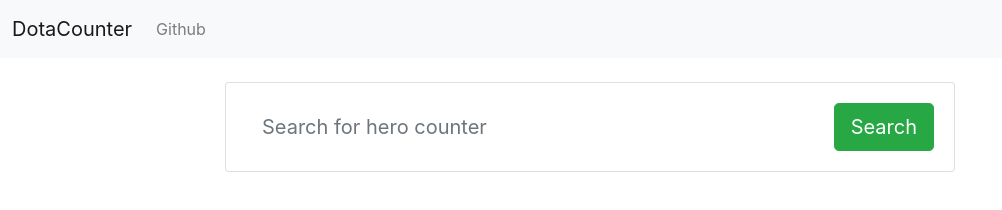
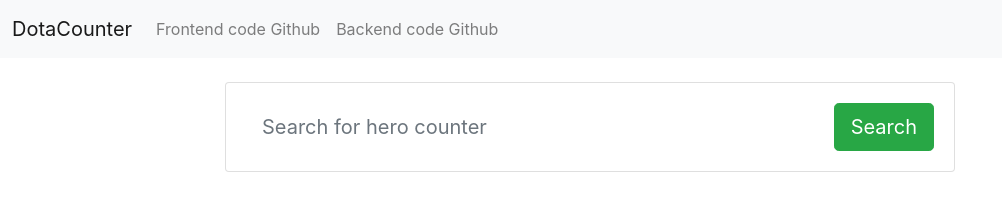
Before and after one commit to vinaycalastry/dotacounter-frontend, a plain HTML site: page index.html in a window 1280 px wide. Shown: the full height of the page, 50-1052 px from the left. Drawn offline with nearby package versions, Linux system fonts and the light colour scheme.

Commit message:
Minor url fixes

```diff
--- a/index.html
+++ b/index.html
@@ -31,7 +31,11 @@
       <ul class="navbar-nav">
 
         <li class="nav-item">
-          <a class="nav-link" href="https://github.com/vinaycalastry/DotaCounter">Github</a>
+          <a class="nav-link" href="https://github.com/vinaycalastry/dotacounter-frontend">Frontend code Github</a>
+        </li>
+
+		<li class="nav-item">
+          <a class="nav-link" href="https://github.com/vinaycalastry/dotacounter-backend">Backend code Github</a>
         </li>
 
       </ul>
@@ -109,12 +113,12 @@
   <script src="js/plugins.js"></script>
   <script src="js/main.js"></script>
 
-  <!-- Google Analytics: change UA-XXXXX-Y to be your site's ID.
+  <!-- Google Analytics: change UA-XXXXX-Y to be your site's ID.-->
   <script>
     window.ga = function () { ga.q.push(arguments) }; ga.q = []; ga.l = +new Date;
     ga('create', 'UA-XXXXX-Y', 'auto'); ga('send', 'pageview')
   </script>
-  <script src="https://www.google-analytics.com/analytics.js" async defer></script> -->
+  <script src="https://www.google-analytics.com/analytics.js" async defer></script>
 </body>
 
 </html>
```
